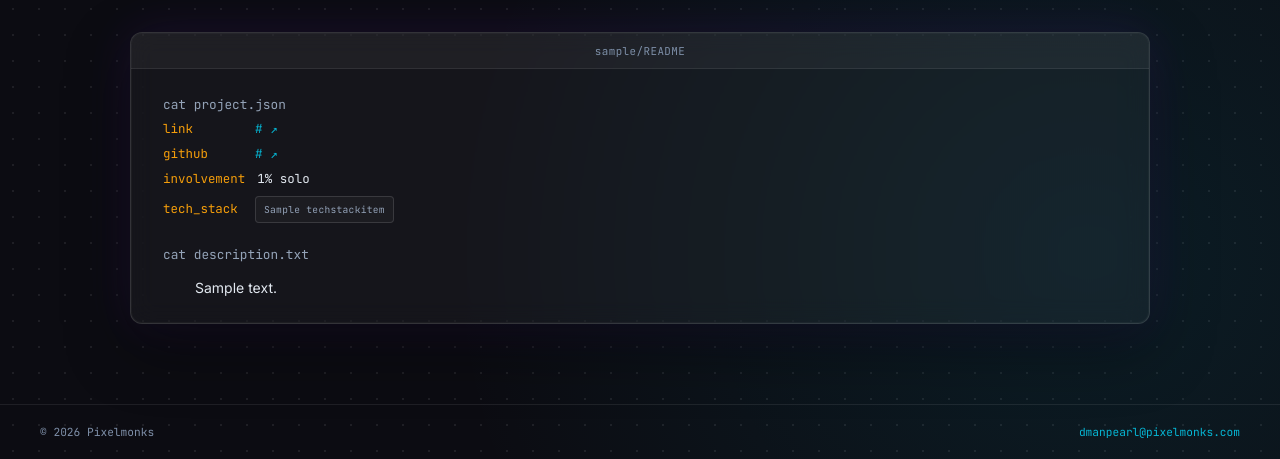
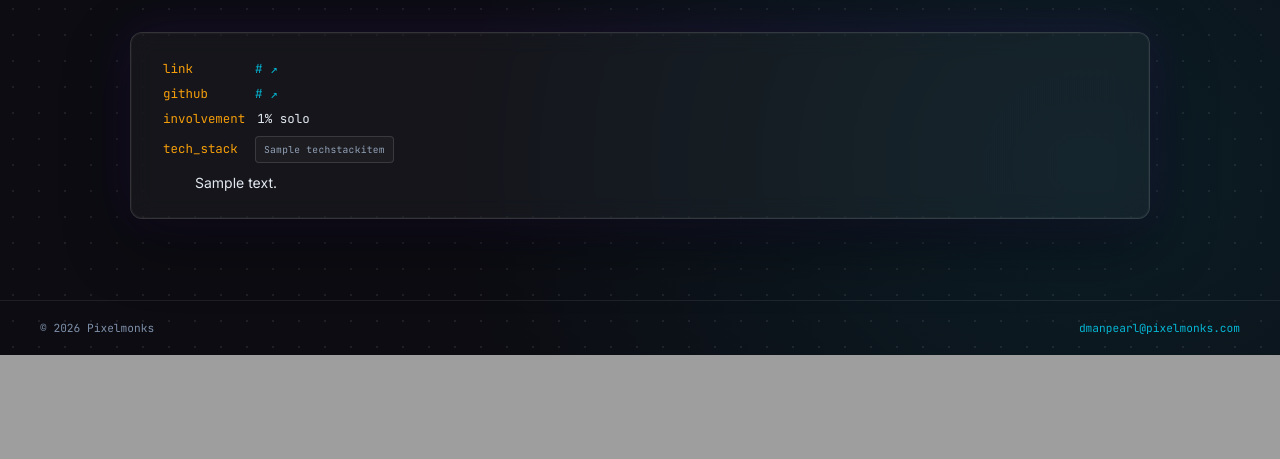
Before and after one commit to dmanpearl/pixelmonks-portfolio, a Django app: a page that uses templates/base.html in a window 1280 px wide. Shown: the part 914-1373 px from the top of the page. After the commit the page ends 1269 px from the top, so only its background shows below. Run offline with Django 5.2, Linux system fonts and the light colour scheme; tables that the repository leaves empty hold one stand-in row (values such as "Sample post"); parts of the project's set-up code (start-up, migrations or seed data) failed here and were passed over.

Commit message:
style(ui): remove terminal tech-speak and simplify view labels

```diff
--- a/portfolio/templates/portfolio/project_detail.html
+++ b/portfolio/templates/portfolio/project_detail.html
@@ -45,7 +45,6 @@
     </div>
   </div>
 
-  {# ── HERO IMAGE — show only the hero type, uncropped ── #}
   {% for img in project.images.all %}
     {% if img.image_type == 'hero' %}
       <div class="detail-hero">
@@ -56,19 +55,12 @@
 
   <div class="detail-grid{% if not screenshot_images %} detail-grid--full{% endif %}">
 
-    {# ── LEFT: INFO ── #}
     <div class="detail-info">
       <div class="terminal-window">
-        <div class="terminal-bar">
-          <span class="terminal-title">{{ project.slug }}/README</span>
-        </div>
         <div class="terminal-body terminal-body--detail">
-          <div class="t-line">
-            <span class="t-cmd">cat project.json</span>
-          </div>
 
-          {# Logo beside name if available #}
-          {% for img in project.images.all %}{% if img.image_type == 'thumbnail' %}
+          {% for img in project.images.all %}
+            {% if img.image_type == 'thumbnail' %}
             <div class="detail-field detail-field--name">
               <img src="{{ img.url }}" alt="{{ project.name }} logo" class="detail-logo" />
               <div>
@@ -76,12 +68,8 @@
                 <div class="about-val" style="font-size:1rem;font-weight:700">{{ project.name }}</div>
               </div>
             </div>
-          {% endif %}{% endfor %}
-
-          {# Fallback: no thumbnail #}
-          {% with has_thumb=project.images.all|length %}
-          {% for img in project.images.all %}{% if img.image_type == 'thumbnail' %}{% with found=True %}{% endwith %}{% endif %}{% endfor %}
-          {% endwith %}
+            {% endif %}
+          {% endfor %}
 
           {% if project.url %}
           <div class="detail-field">
@@ -115,15 +103,11 @@
             </ul>
           </div>
 
-          <div class="t-line" style="margin-top:1.25rem">
-            <span class="t-cmd">cat description.txt</span>
-          </div>
           <p class="detail-desc">{{ project.description }}</p>
         </div>
       </div>
     </div>
 
-    {# ── RIGHT: SCREENSHOTS (screenshot / mobile types only) ── #}
     {% if screenshot_images %}
     <div class="detail-screenshots">
       {% for img in screenshot_images %}
@@ -139,7 +123,6 @@
 
   </div>
 
-  {# ── GALLERY ── #}
   {% if gallery_images %}
   <div class="detail-gallery">
     {% for img in gallery_images %}
--- a/templates/base.html
+++ b/templates/base.html
@@ -1,31 +1,48 @@
 {% load static %}
-<!DOCTYPE html>
+<!doctype html>
 <html lang="en">
   <head>
     <meta charset="UTF-8" />
     <meta name="viewport" content="width=device-width, initial-scale=1.0" />
     <title>{% block title %}Pixelmonks — David Manpearl{% endblock %}</title>
-  <meta name="description" content="{% block meta_description %}Full-stack developer specializing in backend architecture and user experience. Websites, APIs, mobile and desktop apps.{% endblock %}" />
+    <meta
+      name="description"
+      content="{% block meta_description %}Full-stack developer specializing in backend architecture and user experience. Websites, APIs, mobile and desktop apps.{% endblock %}"
+    />
     <link rel="preconnect" href="https://fonts.googleapis.com" />
-  <link href="https://fonts.googleapis.com/css2?family=Inter:wght@300;400;500;600;700;800&family=JetBrains+Mono:wght@400;500;600&display=swap" rel="stylesheet" />
+    <link
+      href="https://fonts.googleapis.com/css2?family=Inter:wght@300;400;500;600;700;800&family=JetBrains+Mono:wght@400;500;600&display=swap"
+      rel="stylesheet"
+    />
     <link rel="stylesheet" href="{% static 'portfolio/css/styles.css' %}" />
     <link rel="canonical" href="https://pixelmonks.com{{ request.path }}" />
     {% block extra_head %}{% endblock %}
   </head>
   <body>
-
     {% include "icons_sprite.html" %}
 
     <nav class="site-nav">
       <div class="nav-left">
         <a href="{% url 'portfolio:project_list' %}" class="logo">
-        <span class="logo-prefix">~/</span><span class="logo-name">pixelmonks</span>
+          <span class="logo-name">Pixelmonks</span>
         </a>
       </div>
       <nav class="nav-seg" aria-label="Site navigation">
-      <a href="{% url 'portfolio:project_list' %}" class="nav-seg-item {% if request.resolver_match.url_name == 'project_list' or request.resolver_match.url_name == 'project_detail' %}nav-seg-item--active{% endif %}">work</a>
-      <a href="{% url 'portfolio:about' %}" class="nav-seg-item {% if request.resolver_match.url_name == 'about' %}nav-seg-item--active{% endif %}">about</a>
-      {% if site_settings.contact_enable %}<a href="{% url 'portfolio:contact' %}" class="nav-seg-item {% if request.resolver_match.url_name == 'contact' %}nav-seg-item--active{% endif %}">contact</a>{% endif %}
+        <a
+          href="{% url 'portfolio:project_list' %}"
+          class="nav-seg-item {% if request.resolver_match.url_name == 'project_list' or request.resolver_match.url_name == 'project_detail' %}nav-seg-item--active{% endif %}"
+          >work</a
+        >
+        <a
+          href="{% url 'portfolio:about' %}"
+          class="nav-seg-item {% if request.resolver_match.url_name == 'about' %}nav-seg-item--active{% endif %}"
+          >about</a
+        >
+        {% if site_settings.contact_enable %}<a
+          href="{% url 'portfolio:contact' %}"
+          class="nav-seg-item {% if request.resolver_match.url_name == 'contact' %}nav-seg-item--active{% endif %}"
+          >contact</a
+        >{% endif %}
       </nav>
     </nav>
 
@@ -36,9 +53,7 @@
         <div class="message message--{{ message.tags }}">{{ message }}</div>
         {% endfor %}
       </div>
-    {% endif %}
-
-    {% block content %}{% endblock %}
+      {% endif %} {% block content %}{% endblock %}
     </main>
 
     <footer class="site-footer">
```
Also changed, not shown: TODO.md (+2 -1 lines), portfolio/templates/portfolio/about.html (+1 -7 lines), portfolio/templates/portfolio/contact.html (+2 -5 lines), portfolio/templates/portfolio/project_list.html (+2 -9 lines). Lines whose indentation alone changed are shown as unchanged.
